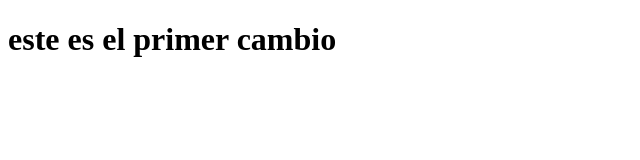
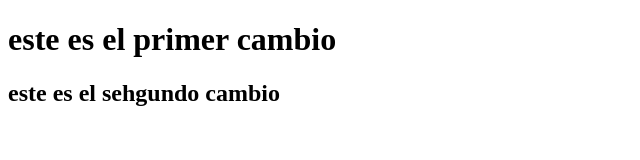
Before and after one commit to NehemiasEC/Plataforma, a plain HTML site: page index.html in a window 1280 px wide. Shown: the whole page, without its empty margins (0-640 px from the left). Drawn offline with Linux system fonts and the light colour scheme.

Commit message:
segundo cambio

```diff
--- a/index.html
+++ b/index.html
@@ -6,5 +6,6 @@
 	</head>
 	<body>
 		<h1>este es el primer cambio</h1>
+		<h2>este es el sehgundo cambio</h2>
 	</body>
 </html>
```
